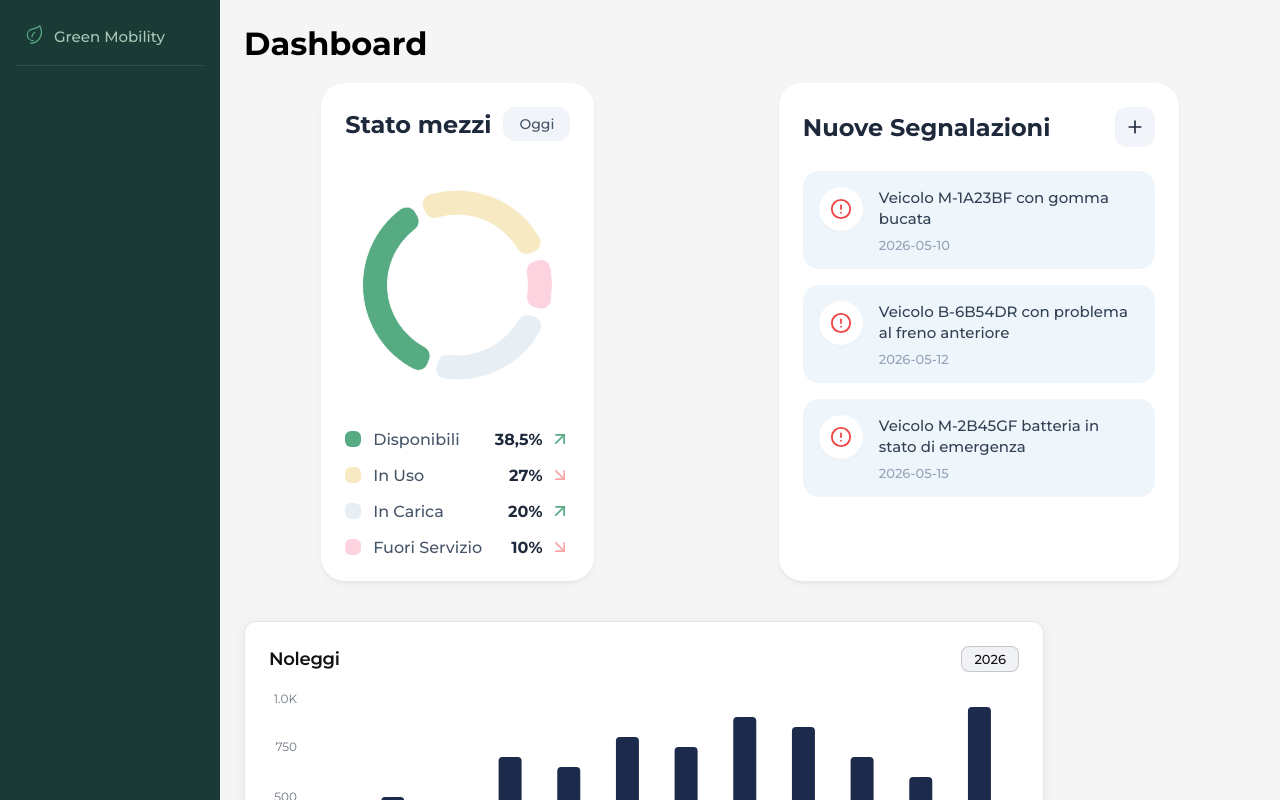
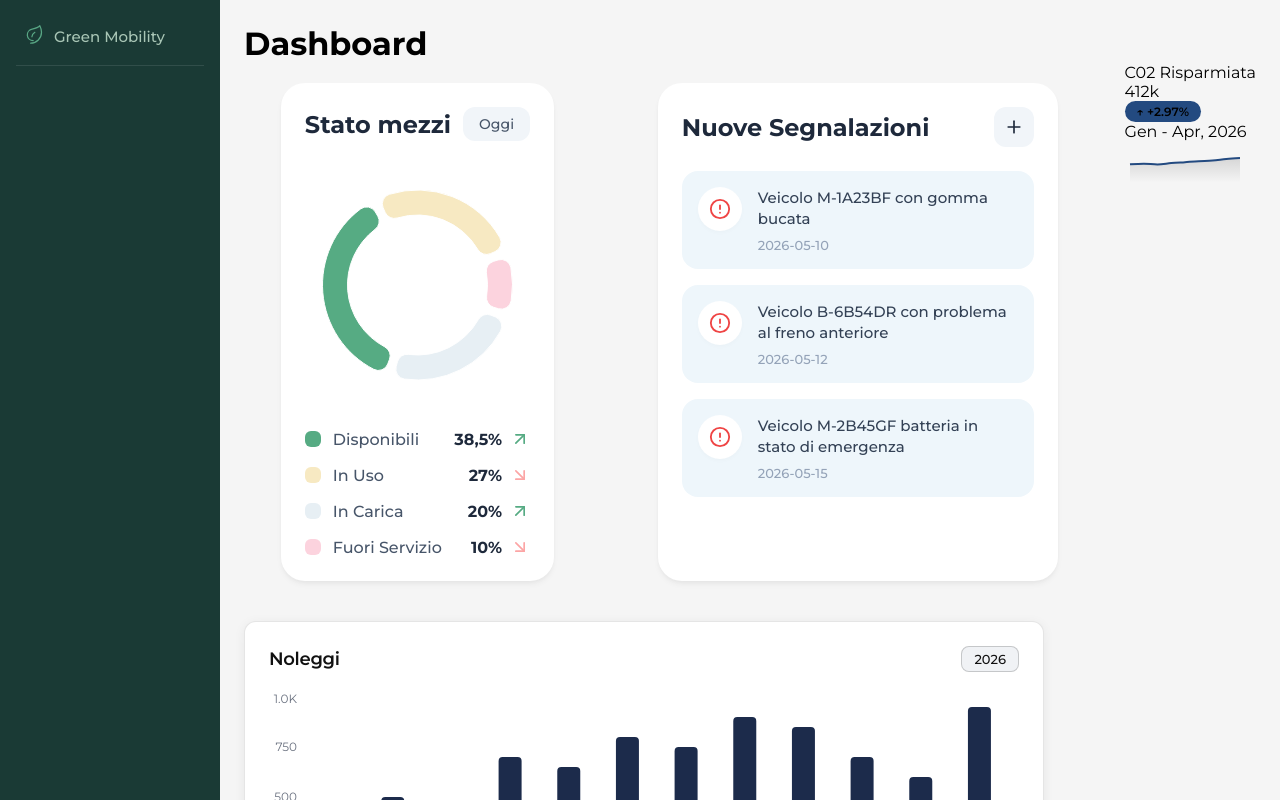
Before and after one commit to GiuliaQuaino/Atelier-Digitale, a React (Vite) app: page /dashboard in a window 1280 px wide. Shown: the top 800 px of the page. Built offline with nearby package versions, Linux system fonts and the light colour scheme.

Commit message:
Aggiunta possibilà di poter modificare anche il nome quando riuso il componente

```diff
--- a/src/components/CO2-card/cardCO2.jsx
+++ b/src/components/CO2-card/cardCO2.jsx
@@ -1,14 +1,14 @@
 import { AreaChart, Area, ResponsiveContainer } from "recharts";
 import "./cardCO2.css";
 
-export default function CO2Card({ value, change, period, data, positive }) {
+export default function CO2Card({ value, change, period, data, positive, title }) {
   const arrow   = positive ? "↑" : "↓";
 
   return (
     <div className="card">
       <div className="left">
         <div className="header">
-          <span>CO2 Risparmiata</span>
+          <span>{title}</span>
         </div>
         <div className="value">{value}</div>
         <span className="badge" style={{ background: "#234a80"}}>
--- a/src/pages/dashboard.jsx
+++ b/src/pages/dashboard.jsx
@@ -2,13 +2,28 @@ import RentStatusWidget from "../components/RentStatusWidget/RentStatusWidget";
 import RemindersWidget from "../components/RemindersWidget/RemindersWidget";
 import './pages.css';
 import NoleggiChart from "../components/component-grafico-noleggio/widgetNoleggio";
+import CO2Card from "../components/CO2-card/cardCO2";
+
+const dataApr = [
+  { v: 310 }, { v: 320 }, { v: 308 }, { v: 330 },
+  { v: 345 }, { v: 360 }, { v: 370 }, { v: 395 }, { v: 412 },
+];
 
 export default function Dashboard() {
   return <div>
     <h1>Dashboard</h1>
     <div  className="dashboard-container">
   <RentStatusWidget />
-  <RemindersWidget /> </div>
+  <RemindersWidget />
+  <CO2Card
+        title="C02 Risparmiata"
+        value="412k"
+        change="+2.97%"
+        period="Gen - Apr, 2026"
+        data={dataApr}
+        positive
+      />
+  </div>
   <div>
   <NoleggiChart
   title="Noleggi"
```
